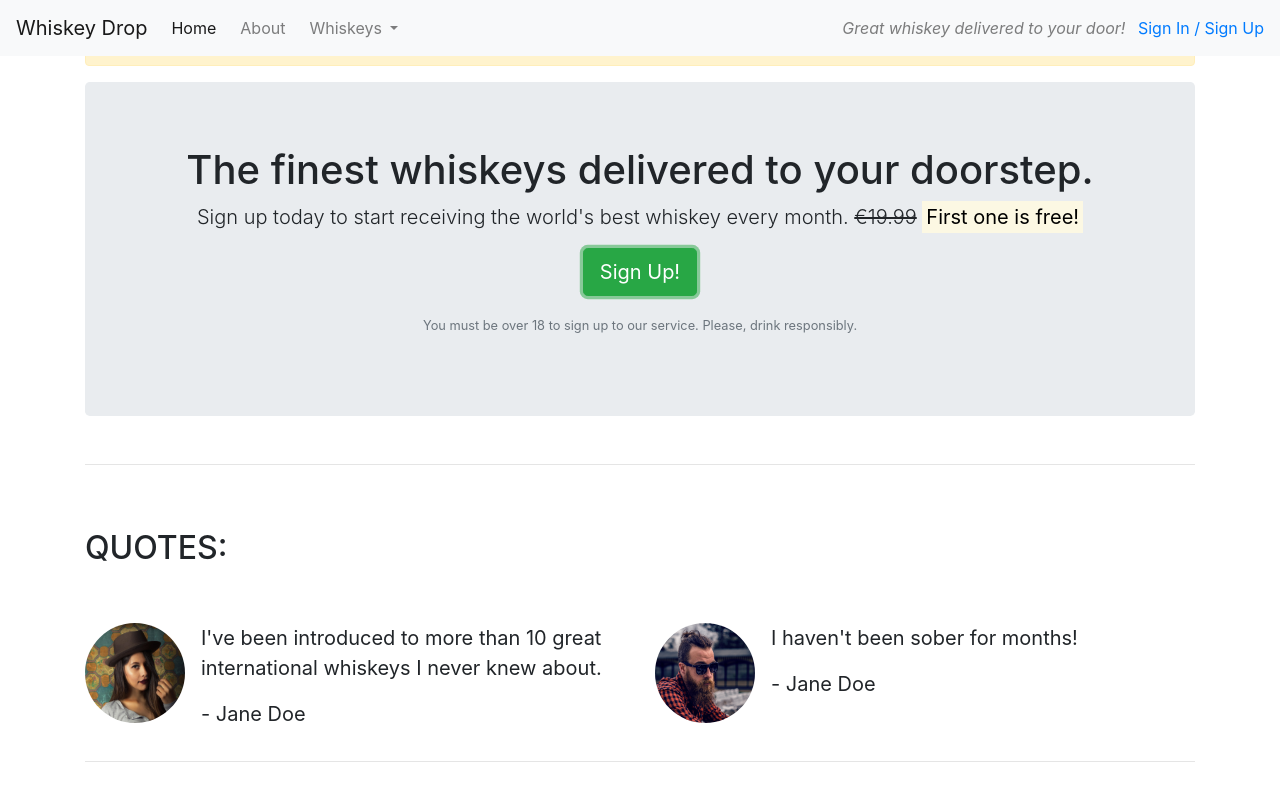
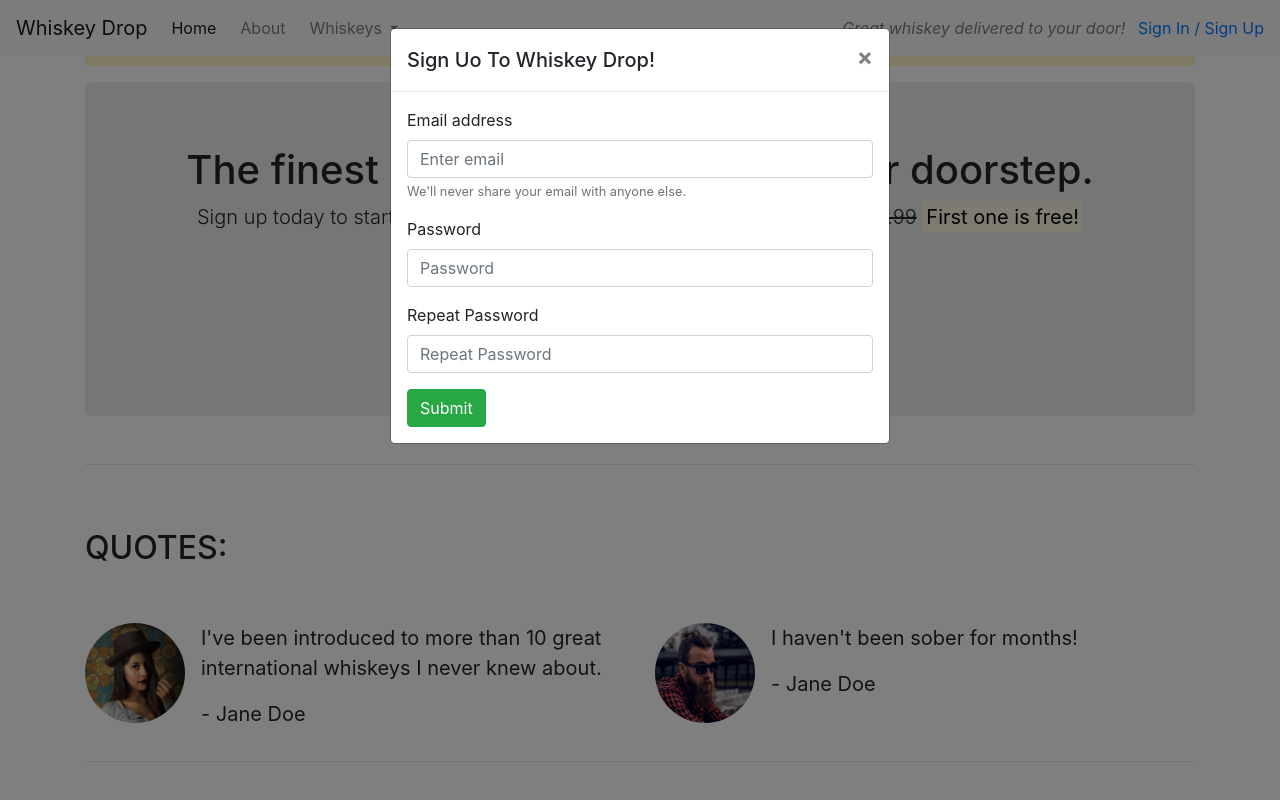
Before and after one commit to EbbaGronvall/Bootstrap4, a plain HTML site: page index.html in a window 1280 px wide. Both pictures are taken after a click on the button "Sign Up!". Shown: the top 800 px of the page. Drawn offline with nearby package versions, Linux system fonts and the light colour scheme.

Commit message:
Add sign up modal

```diff
--- a/index.html
+++ b/index.html
@@ -92,7 +92,7 @@
               <span class="d-inline d-sm-none"><br /></span>
               <strong><mark>First one is free!</mark></strong>
             </p>
-            <p><button class="btn btn-success btn-lg">Sign Up!</button></p>
+            <p><button class="btn btn-success btn-lg" data-toggle="modal" data-target="#signUpModal">Sign Up!</button></p>
             <p class="text-muted">
               <small
                 >You must be over 18 to sign up to our service. Please, drink
@@ -244,6 +244,38 @@
         </table>
       </section>
     </article>
+    <div class="modal" tabindex="-1" role="dialog" id="signUpModal">
+      <div class="modal-dialog" role="document">
+        <div class="modal-content">
+          <div class="modal-header">
+            <h5 class="modal-title">Sign Uo To Whiskey Drop!</h5>
+            <button type="button" class="close" data-dismiss="modal" aria-label="Close">
+              <span aria-hidden="true">&times;</span>
+            </button>
+          </div>
+          <div class="modal-body">
+            <form>
+              <div class="form-group">
+                <label for="exampleInputEmail1">Email address</label>
+                <input type="email" class="form-control" id="exampleInputEmail1" aria-describedby="emailHelp" placeholder="Enter email">
+                <small id="emailHelp" class="form-text text-muted">We'll never share your email with anyone else.</small>
+              </div>
+              <div class="form-group">
+                <label for="password">Password</label>
+                <input type="password" class="form-control" id="password" placeholder="Password">
+              </div>
+              <div class="form-group">
+                <label for="repeatPassword">Repeat Password</label>
+                <input type="password" class="form-control" id="repeatPassword" placeholder="Repeat Password">
+              </div>
+
+              <button type="submit" class="btn btn-success">Submit</button>
+            </form>
+          </div>
+
+        </div>
+      </div>
+    </div>
     <script
       src="https://code.jquery.com/jquery-3.3.1.slim.min.js"
       integrity="sha384-q8i/X+965DzO0rT7abK41JStQIAqVgRVzpbzo5smXKp4YfRvH+8abtTE1Pi6jizo"
```
